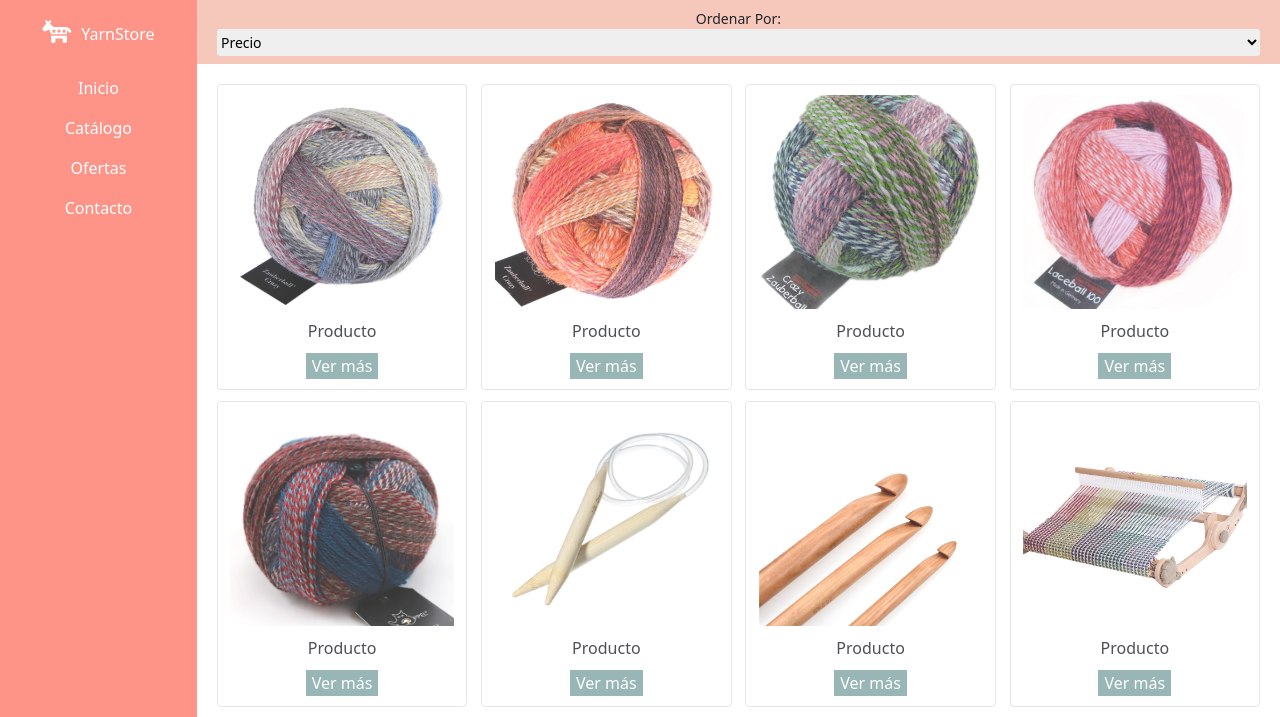
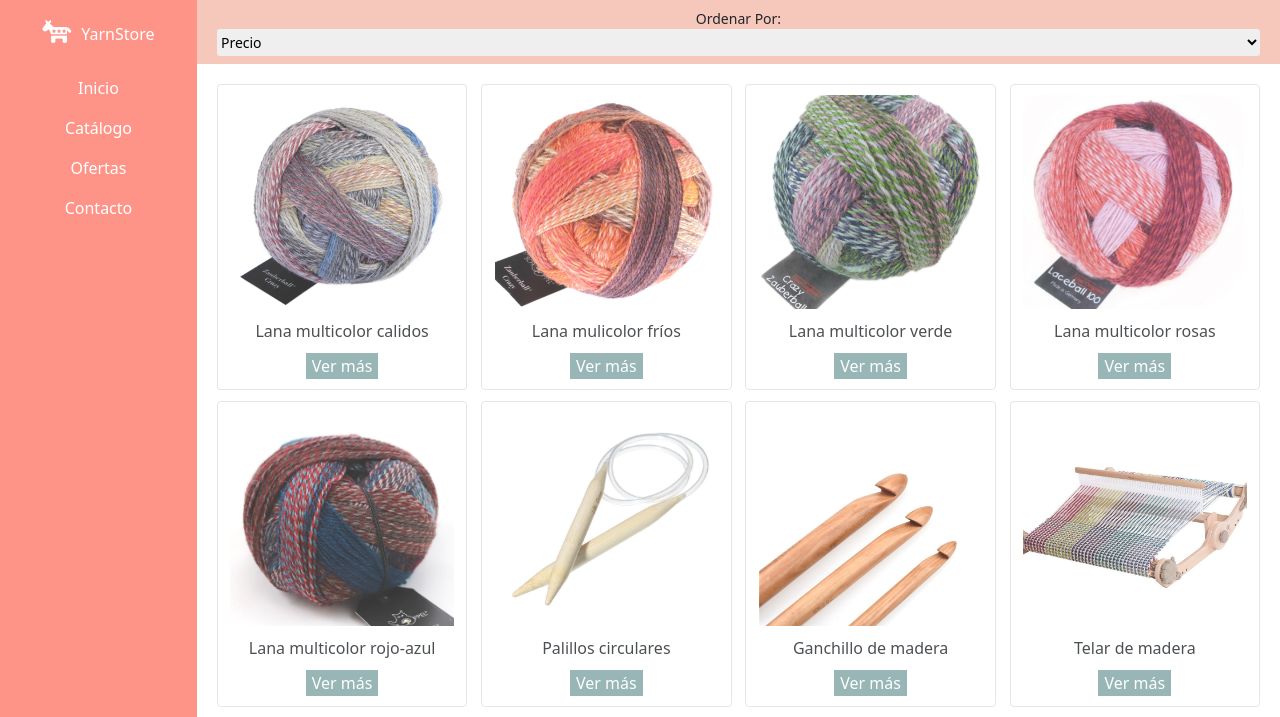
Before and after one commit to ConsuAng/desafio-media-query, a plain HTML site: page index.html in a window 1280 px wide. Shown: the top 717 px of the page. Drawn offline with nearby package versions, Linux system fonts and the light colour scheme.

Commit message:
feat: products name

```diff
--- a/index.html
+++ b/index.html
@@ -42,43 +42,43 @@
       <div class="cards">
         <div class="card">
           <div class="image"></div>
-          <div class="product">Producto</div>
+          <div class="product">Lana multicolor calidos</div>
           <button>Ver más</button>
         </div>
 
         <div class="card2">
           <div class="image2"></div>
-          <div class="product">Producto</div>
+          <div class="product">Lana mulicolor fríos</div>
           <button>Ver más</button>
         </div>
         <div class="card2">
           <div class="image3"></div>
-          <div class="product">Producto</div>
+          <div class="product">Lana multicolor verde</div>
           <button>Ver más</button>
         </div>
         <div class="card2">
           <div class="image4"></div>
-          <div class="product">Producto</div>
+          <div class="product">Lana multicolor rosas</div>
           <button>Ver más</button>
         </div>
         <div class="card2">
           <div class="image5"></div>
-          <div class="product">Producto</div>
+          <div class="product">Lana multicolor rojo-azul</div>
           <button>Ver más</button>
         </div>
         <div class="card2">
           <div class="image6"></div>
-          <div class="product">Producto</div>
+          <div class="product">Palillos circulares</div>
           <button>Ver más</button>
         </div>
         <div class="card2">
           <div class="image7"></div>
-          <div class="product">Producto</div>
+          <div class="product">Ganchillo de madera</div>
           <button>Ver más</button>
         </div>
         <div class="card2">
           <div class="image8"></div>
-          <div class="product">Producto</div>
+          <div class="product">Telar de madera</div>
           <button>Ver más</button>
         </div>
       </div>
```
